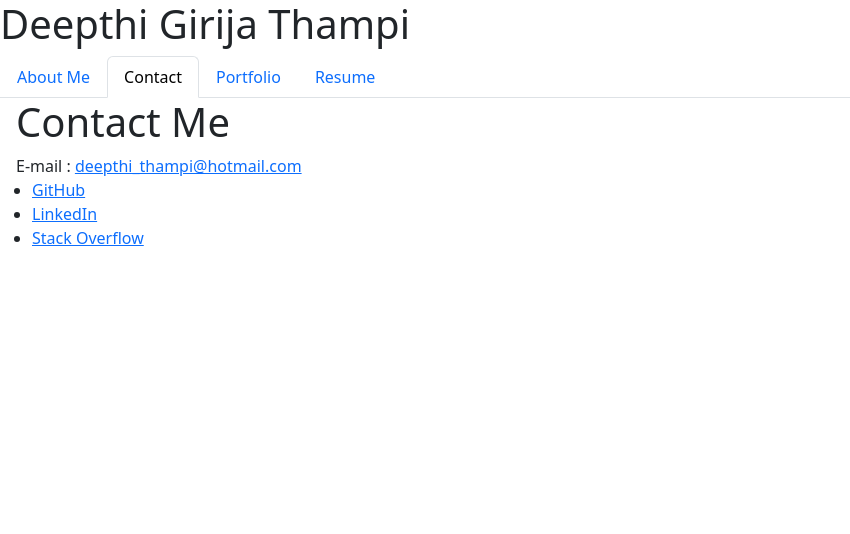
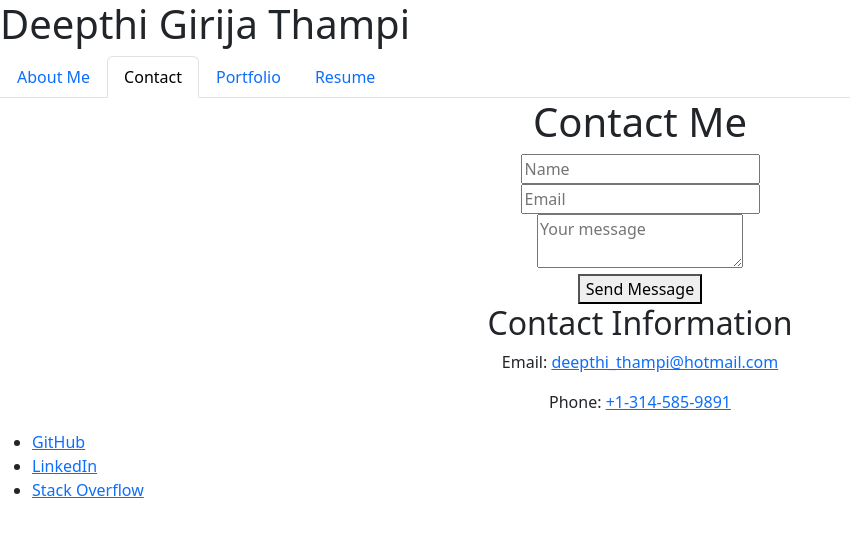
Before and after one commit to deepthithampi/my-portfolio, a React (Vite) app: page /contact in a window 1280 px wide. Shown: the top 534 px of the page, without its empty margins (0-850 px from the left). Built offline with nearby package versions, Linux system fonts and the light colour scheme.

Commit message:
Updated AboutMe component

```diff
--- a/src/pages/AboutMe.jsx
+++ b/src/pages/AboutMe.jsx
@@ -5,17 +5,19 @@
 // 2. Add styles to make the section look polished:
 //    - Use CSS
 
+import image from '../assets/react.svg'
 export default function AboutMe() {
     return (
       <div>
-        <h1>About Me</h1>
+        <h1>About Me</h1><img src={image} />
         <p>
-          Nunc pharetra finibus est at efficitur. Praesent sed congue diam.
-          Integer gravida dui mauris, ut interdum nunc egestas sed. Aenean sed
-          mollis diam. Nunc aliquet risus ac finibus porta. Nam quis arcu non
-          lectus tincidunt fermentum. Suspendisse aliquet orci porta quam semper
-          imperdiet. Praesent euismod mi justo, faucibus scelerisque risus cursus
-          in. Sed rhoncus mollis diam, sit amet facilisis lectus blandit at.
+        Hello! I’m Deepthi Girija Thampi, an aspiring web developer passionate about creating dynamic and efficient applications. My journey began with front-end development, diving into JavaScript, React, and TypeScript, which naturally led me to explore full-stack development. Now, I work confidently across both front-end and back-end environments, building everything from interactive dashboards to complex data-driven applications.
+        </p>
+        <p>
+        I enjoy crafting projects that are both technically robust and visually engaging. Some of my recent work includes a Weather Dashboard that calls live APIs, a Zoo Animal Tracker designed with TypeScript and OOP principles, and a responsive README generator. Each project is an opportunity to enhance my skills and learn new technologies, such as Express.js for server-side development, PostgreSQL for data management, and tools like Render for seamless deployment.
+        </p>
+        <p>
+        Thanks for stopping by—I look forward to connecting and exploring new opportunities!
         </p>
       </div>
     );
--- a/src/pages/Contact.jsx
+++ b/src/pages/Contact.jsx
@@ -8,13 +8,97 @@
 
 // Optional: Add your contact info:
 //    - Display your email and phone number below the form as a secondary way to reach you.
+import React, { useState } from 'react';
+import { validateEmail } from '../utils/helpers';
+
 function Contact() {
-    return (
-      <div>
-        <h1>Contact Me</h1>
-        <label>E-mail : </label> <a href="mailto:deepthi_thampi@hotmail.com">deepthi_thampi@hotmail.com</a>
+  const [name, setName] = useState('');
+  const [email, setEmail] = useState('');
+  const [message, setMessage] = useState('');
+  const [errorMessage, setErrorMessage] = useState('');
+
+  const handleInputChange = (e) => {
+    const { name, value } = e.target;
+
+    if (name === 'name') {
+      setName(value);
+    } else if (name === 'email') {
+      setEmail(value);
+    } else if (name === 'message') {
+      setMessage(value);
+    }
+  };
+
+  const handleFormSubmit = (e) => {
+    e.preventDefault();
+
+    if (!name) {
+      setErrorMessage('Name is required');
+      return;
+    }
+
+    if (!validateEmail(email)) {
+      setErrorMessage('Please enter a valid email address');
+      return;
+    }
+
+    if (!message) {
+      setErrorMessage('Message is required');
+      return;
+    }
+
+    alert(`Thank you, ${name}, for your message!`);
+    setName('');
+    setEmail('');
+    setMessage('');
+    setErrorMessage('');
+  };
+
+  return (
+    <div className="container text-center">
+      <h1>Contact Me</h1>
+      <form className="form" onSubmit={handleFormSubmit}>
+        <input
+          value={name}
+          name="name"
+          onChange={handleInputChange}
+          type="text"
+          placeholder="Name"
+        />
+        <br>
+        </br>
+        <input
+          value={email}
+          name="email"
+          onChange={handleInputChange}
+          type="email"
+          placeholder="Email"
+        />
+        <br>
+        </br>
+        <textarea
+          value={message}
+          name="message"
+          onChange={handleInputChange}
+          placeholder="Your message"
+        />
+        <br>
+        </br>
+        <button type="submit">Send Message</button>
+      </form>
+      {errorMessage && (
+        <div>
+          <p className="error-text">{errorMessage}</p>
+        </div>
+      )}
+
+      <div className="contact-info">
+        <h2>Contact Information</h2>
+        <p>Email: <a href="mailto:deepthi_thampi@hotmail.com">deepthi_thampi@hotmail.com</a></p>
+        <p>Phone: <a href="tel:+3145859891">+1-314-585-9891</a></p>
       </div>
-    );
-  }
+    </div>
+  );
+}
 
-  export default Contact;
+export default Contact;
--- /dev/null
+++ b/src/utils/helpers.js
@@ -0,0 +1,12 @@
+export function validateEmail(email) {
+  const re = /^(([^<>()[\]\\.,;:\s@"]+(\.[^<>()[\]\\.,;:\s@"]+)*)|(".+"))@((\[[0-9]{1,3}\.[0-9]{1,3}\.[0-9]{1,3}\.[0-9]{1,3}\])|(([a-zA-Z\-0-9]+\.)+[a-zA-Z]{2,}))$/;
+  return re.test(String(email).toLowerCase());
+}
+
+export function checkPassword(input) {
+  const passw = /^[A-Za-z]\w{7,14}$/;
+  if (input.match(passw)) {
+    return true;
+  }
+  return false;
+}
```
